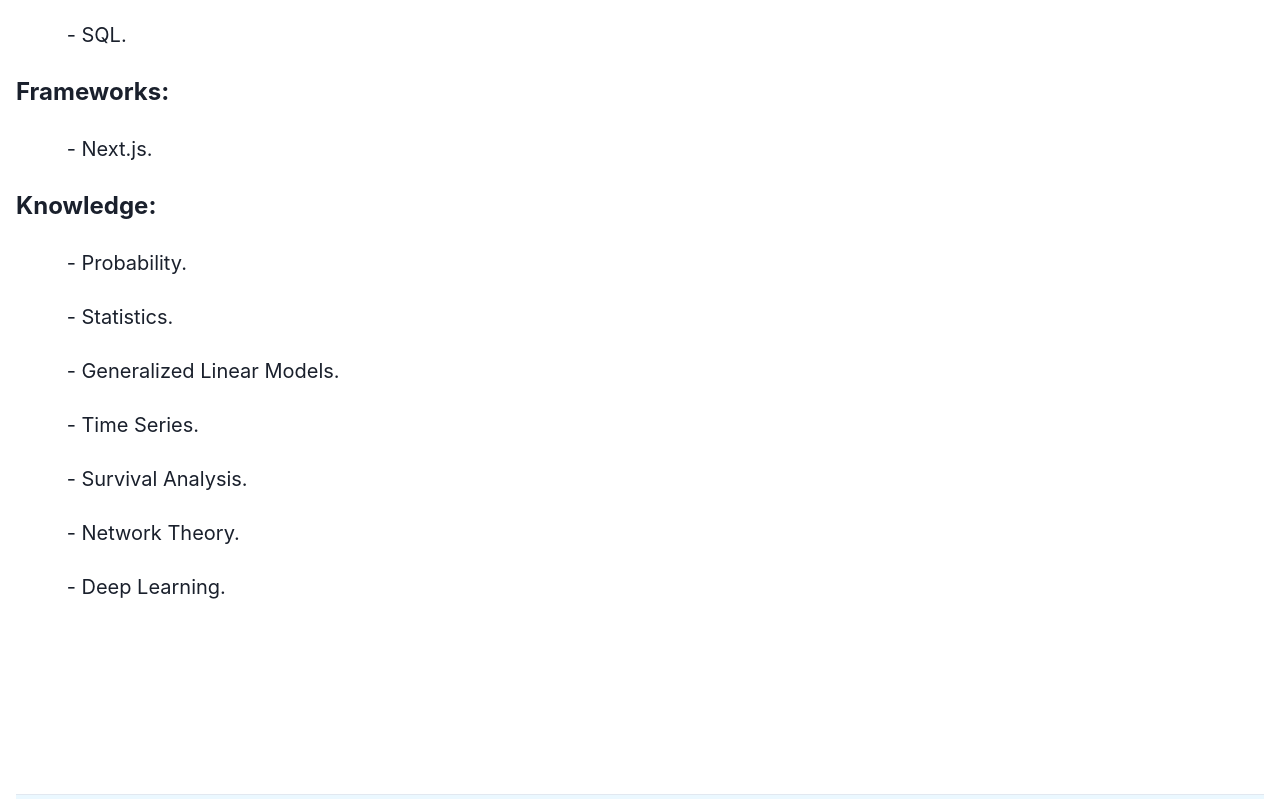
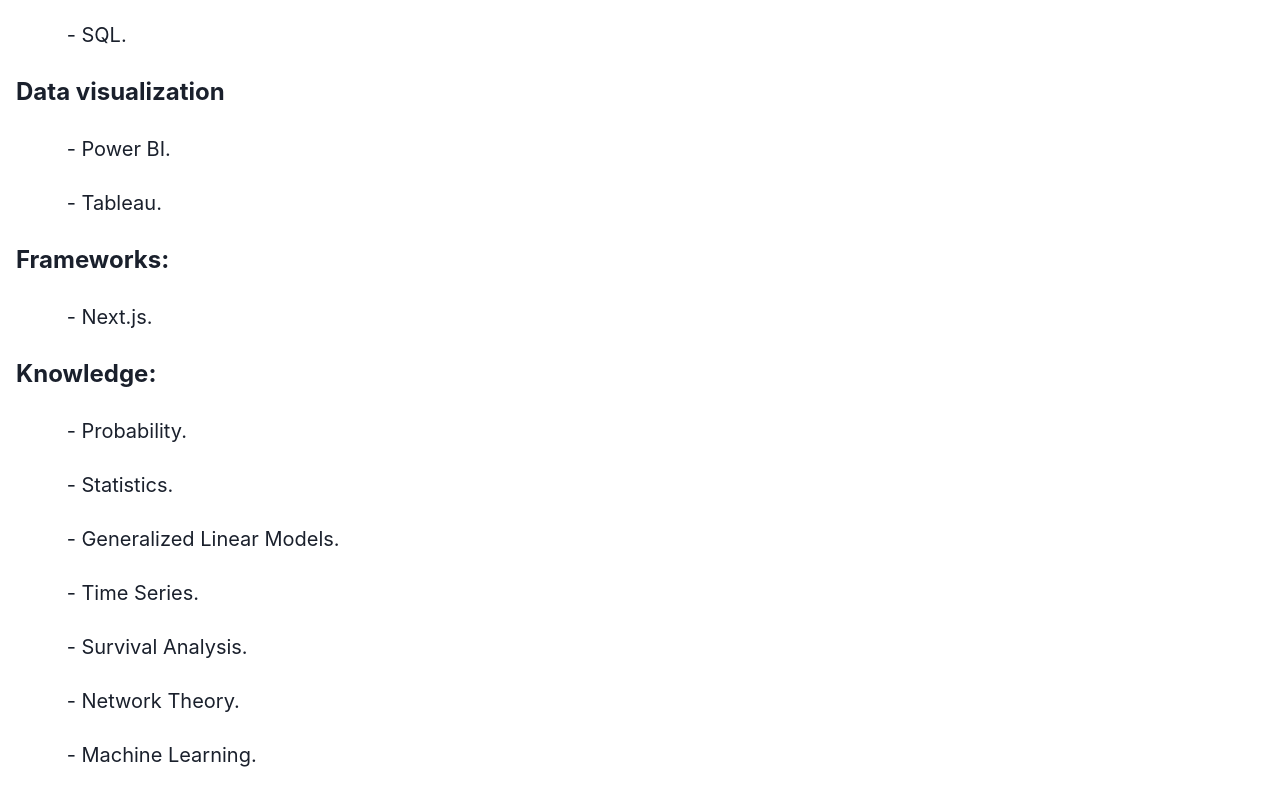
Before and after one commit to KenatSF/kenny-projects, a Next.js app: page /skills in a window 1280 px wide. Shown: the part 1500-2299 px from the top of the page. Built offline with nearby package versions, Linux system fonts and the light colour scheme.

Commit message:
Final changes, for now

```diff
--- a/pages/skills.js
+++ b/pages/skills.js
@@ -98,6 +98,18 @@
             </Text>
             <br />
             <Text fontSize='2xl' noOfLines={[1]} as='b'>
+                Data visualization
+            </Text>
+            <br />
+            <Text fontSize='xl' noOfLines={[1, 2, 3]} >
+                &nbsp;&nbsp;&nbsp;&nbsp;&nbsp;&nbsp;&nbsp;&nbsp; - Power BI.
+            </Text>
+            <br />
+            <Text fontSize='xl' noOfLines={[1, 2, 3]} >
+                &nbsp;&nbsp;&nbsp;&nbsp;&nbsp;&nbsp;&nbsp;&nbsp; - Tableau.
+            </Text>
+            <br />
+            <Text fontSize='2xl' noOfLines={[1]} as='b'>
                 Frameworks:
             </Text>
             <br />
@@ -134,6 +146,10 @@
             </Text>
             <br />
             <Text fontSize='xl' noOfLines={[1, 2, 3]} >
+                &nbsp;&nbsp;&nbsp;&nbsp;&nbsp;&nbsp;&nbsp;&nbsp; - Machine Learning.
+            </Text>
+            <br />
+            <Text fontSize='xl' noOfLines={[1, 2, 3]} >
                 &nbsp;&nbsp;&nbsp;&nbsp;&nbsp;&nbsp;&nbsp;&nbsp; - Deep Learning.
             </Text>
             <br />
```
Also changed, not shown: pages/index.js (+6 -5 lines), public/myself.jpg.
